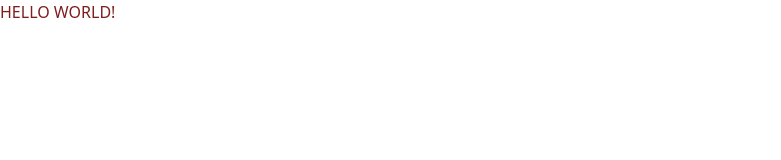
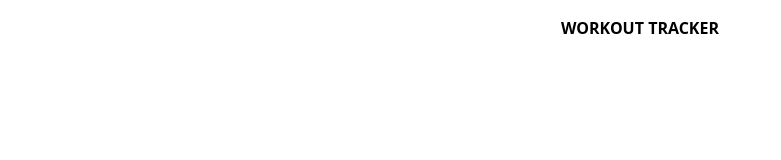
Before and after one commit to studentloganbutler/workout-tracker, a website built with Vite: page src/index.html in a window 1280 px wide. Shown: the whole page, without its empty margins (0-781 px from the left). Built offline with nearby package versions, Linux system fonts and the light colour scheme.

Commit message:
Update h1
Includes Tailwind styles

```diff
--- a/src/index.html
+++ b/src/index.html
@@ -8,7 +8,9 @@
     <link rel="stylesheet" href="./style.css" />
   </head>
   <body>
-    <h1 class="text-red-900 uppercase">Hello World!</h1>
+    <h1 class="font-black my-4 text-center text-3x1 uppercase">
+      Workout Tracker
+    </h1>
     <script src="./index.js" type="module"></script>
   </body>
 </html>
```
